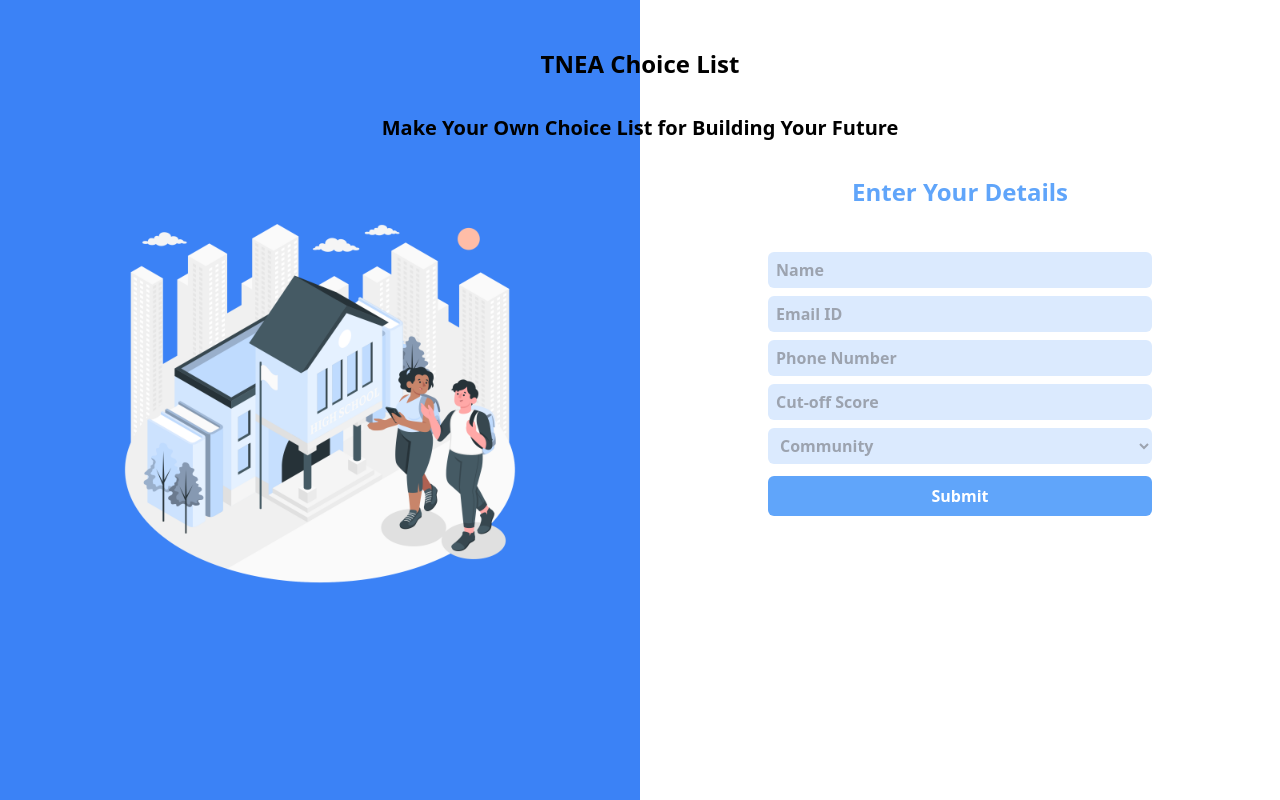
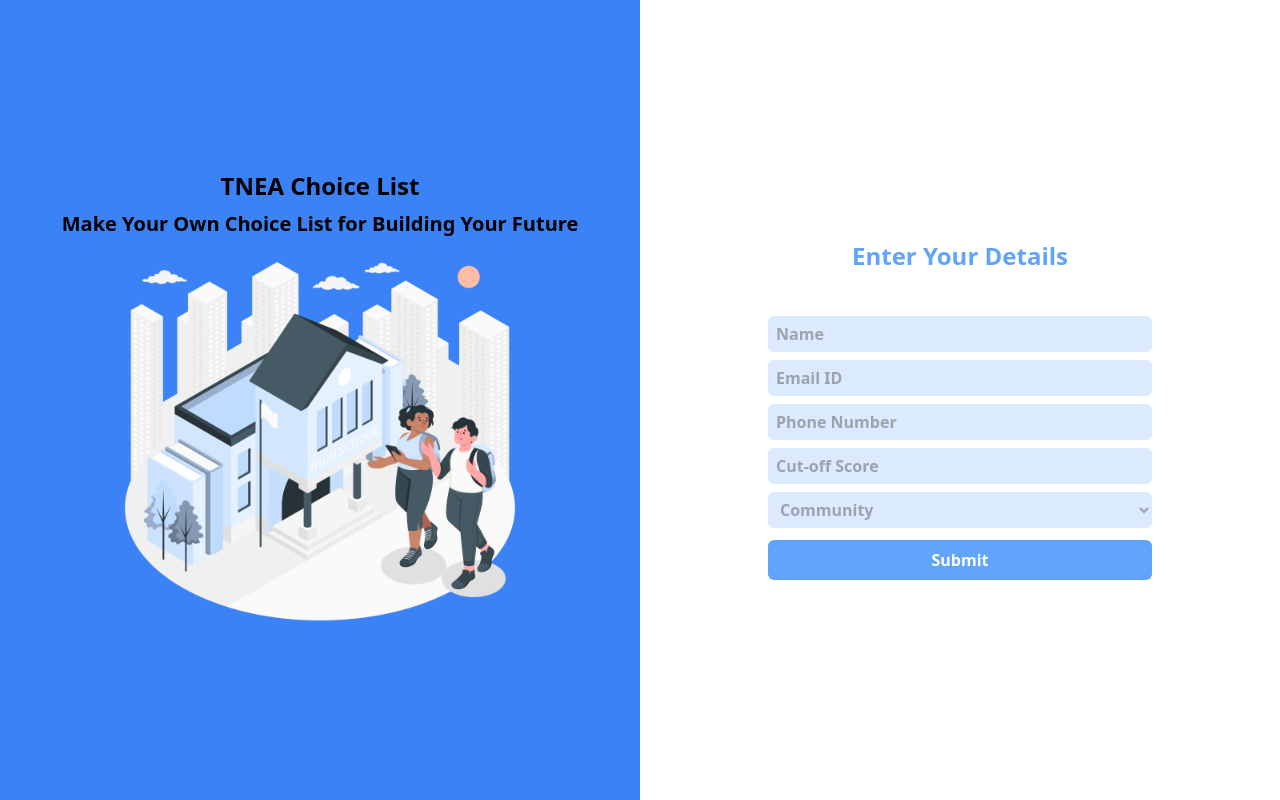
Before and after one commit to Mukunthan-A-R/CCE, a React (Vite) app: page / in a window 1280 px wide. Built offline with nearby package versions, Linux system fonts and the light colour scheme; no server answers.

Commit message:
UI CHANGES.

```diff
--- a/src/pages/Register.jsx
+++ b/src/pages/Register.jsx
@@ -82,18 +82,21 @@
     }
 
     return (
-      <div className="w-full h-screen flex relative">
-        <div className="absolute top-16 left-1/2 transform -translate-x-1/2 -translate-y-1/2">
-        <h2 className="text-2xl font-bold text-center">TNEA Choice List</h2>
-        </div>
-        <div className="absolute top-32 left-1/2 transform -translate-x-1/2 -translate-y-1/2">
+      <div className="w-full h-screen flex">
+
+
+        <div className="bg-blue-500 w-1/2 flex justify-center items-center">
+        <div>
+        <h2 className="text-2xl font-bold text-center py-2">TNEA Choice List</h2>
         <h2 className="text-xl font-bold text-center">Make Your Own Choice List for Building Your Future</h2>
+        <div className="flex justify-center">
+          <img src={registerImg} alt="" className="w-[400px] h-auto" />
+
         </div>
 
-        <div className="bg-blue-500 w-1/2 flex justify-center items-center">
-          <img src={registerImg} alt="" className="w-[400px] h-auto" />
         </div>
-        <div className="w-1/2 pt-44">
+        </div>
+        <div className="w-1/2 pt-20 sm:pt-60">
           <h1 className="text-blue-400 text-2xl font-bold text-center">
             Enter Your Details
           </h1>
```
